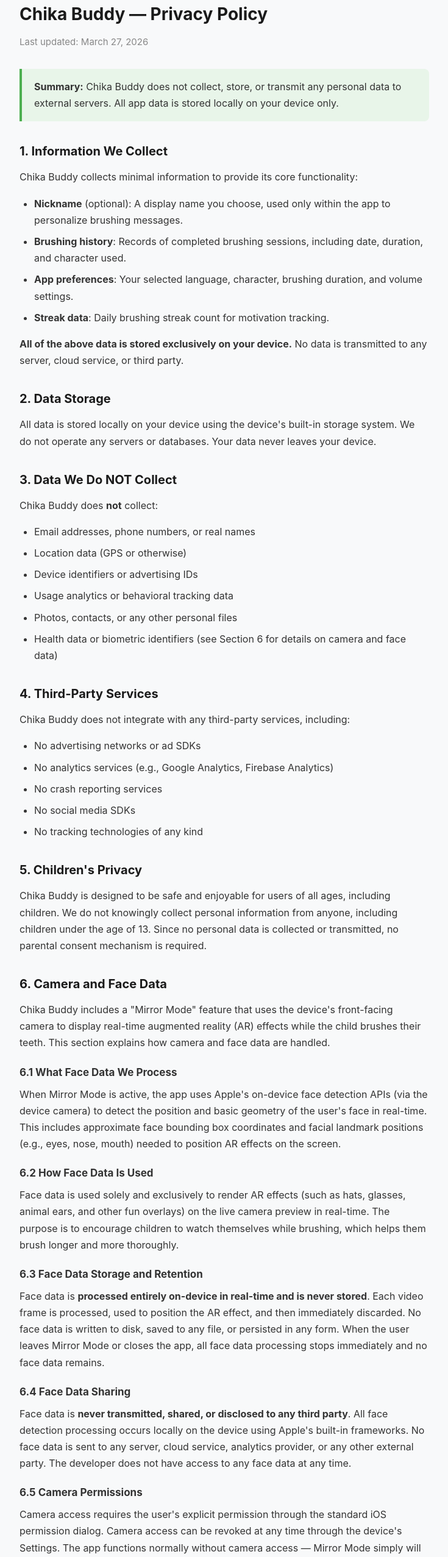
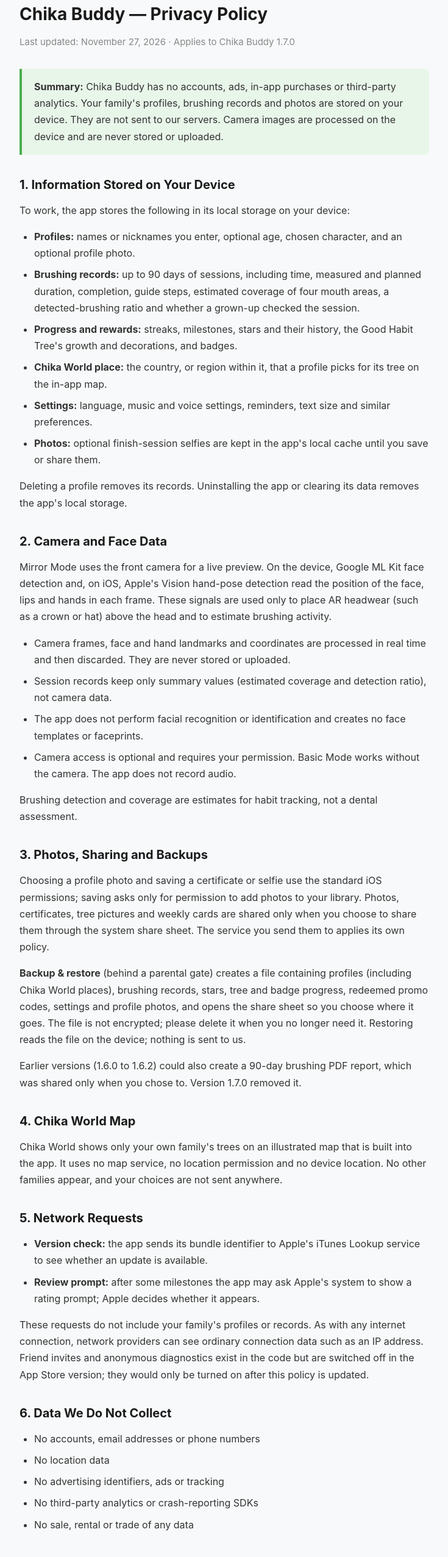
Before and after one commit to Denny-Hwang/chikachika-privacy, a plain HTML site: page index.html in a window 1280 px wide. Shown: the part 40-2594 px from the top of the page at 61% size, without its empty margins (272-1007 px from the left). Drawn offline with Linux system fonts and the light colour scheme.

Commit message:
Update the privacy policy for Chika Buddy 1.7.0
Match the app's current data handling: local profiles, photos and records;
on-device ML Kit face and Vision hand detection for AR headwear and
brushing estimates; user-initiated sharing and backup files; the
on-device Chika World place; the iTunes version check; the removed PDF
report.

Co-Authored-By: Claude Opus 5.5 <noreply@anthropic.com>

```diff
--- a/index.html
+++ b/index.html
@@ -66,72 +66,74 @@
 <body>
     <div class="container">
         <h1>Chika Buddy — Privacy Policy</h1>
-        <p class="subtitle">Last updated: March 27, 2026</p>
+        <p class="subtitle">Last updated: November 27, 2026 · Applies to Chika Buddy 1.7.0</p>
+
         <div class="highlight">
-            <p><strong>Summary:</strong> Chika Buddy does not collect, store, or transmit any personal data to external servers. All app data is stored locally on your device only.</p>
+            <p><strong>Summary:</strong> Chika Buddy has no accounts, ads, in-app purchases or third-party analytics. Your family's profiles, brushing records and photos are stored on your device. They are not sent to our servers. Camera images are processed on the device and are never stored or uploaded.</p>
         </div>
-        <h2>1. Information We Collect</h2>
-        <p>Chika Buddy collects minimal information to provide its core functionality:</p>
+
+        <h2>1. Information Stored on Your Device</h2>
+        <p>To work, the app stores the following in its local storage on your device:</p>
         <ul>
-            <li><strong>Nickname</strong> (optional): A display name you choose, used only within the app to personalize brushing messages.</li>
-            <li><strong>Brushing history</strong>: Records of completed brushing sessions, including date, duration, and character used.</li>
-            <li><strong>App preferences</strong>: Your selected language, character, brushing duration, and volume settings.</li>
-            <li><strong>Streak data</strong>: Daily brushing streak count for motivation tracking.</li>
+            <li><strong>Profiles:</strong> names or nicknames you enter, optional age, chosen character, and an optional profile photo.</li>
+            <li><strong>Brushing records:</strong> up to 90 days of sessions, including time, measured and planned duration, completion, guide steps, estimated coverage of four mouth areas, a detected-brushing ratio and whether a grown-up checked the session.</li>
+            <li><strong>Progress and rewards:</strong> streaks, milestones, stars and their history, the Good Habit Tree's growth and decorations, and badges.</li>
+            <li><strong>Chika World place:</strong> the country, or region within it, that a profile picks for its tree on the in-app map.</li>
+            <li><strong>Settings:</strong> language, music and voice settings, reminders, text size and similar preferences.</li>
+            <li><strong>Photos:</strong> optional finish-session selfies are kept in the app's local cache until you save or share them.</li>
         </ul>
-        <p><strong>All of the above data is stored exclusively on your device.</strong> No data is transmitted to any server, cloud service, or third party.</p>
-        <h2>2. Data Storage</h2>
-        <p>All data is stored locally on your device using the device's built-in storage system. We do not operate any servers or databases. Your data never leaves your device.</p>
-        <h2>3. Data We Do NOT Collect</h2>
-        <p>Chika Buddy does <strong>not</strong> collect:</p>
+        <p>Deleting a profile removes its records. Uninstalling the app or clearing its data removes the app's local storage.</p>
+
+        <h2>2. Camera and Face Data</h2>
+        <p>Mirror Mode uses the front camera for a live preview. On the device, Google ML Kit face detection and, on iOS, Apple's Vision hand-pose detection read the position of the face, lips and hands in each frame. These signals are used only to place AR headwear (such as a crown or hat) above the head and to estimate brushing activity.</p>
         <ul>
-            <li>Email addresses, phone numbers, or real names</li>
-            <li>Location data (GPS or otherwise)</li>
-            <li>Device identifiers or advertising IDs</li>
-            <li>Usage analytics or behavioral tracking data</li>
-            <li>Photos, contacts, or any other personal files</li>
-            <li>Health data or biometric identifiers (see Section 6 for details on camera and face data)</li>
+            <li>Camera frames, face and hand landmarks and coordinates are processed in real time and then discarded. They are never stored or uploaded.</li>
+            <li>Session records keep only summary values (estimated coverage and detection ratio), not camera data.</li>
+            <li>The app does not perform facial recognition or identification and creates no face templates or faceprints.</li>
+            <li>Camera access is optional and requires your permission. Basic Mode works without the camera. The app does not record audio.</li>
         </ul>
-        <h2>4. Third-Party Services</h2>
-        <p>Chika Buddy does not integrate with any third-party services, including:</p>
+        <p>Brushing detection and coverage are estimates for habit tracking, not a dental assessment.</p>
+
+        <h2>3. Photos, Sharing and Backups</h2>
+        <p>Choosing a profile photo and saving a certificate or selfie use the standard iOS permissions; saving asks only for permission to add photos to your library. Photos, certificates, tree pictures and weekly cards are shared only when you choose to share them through the system share sheet. The service you send them to applies its own policy.</p>
+        <p><strong>Backup &amp; restore</strong> (behind a parental gate) creates a file containing profiles (including Chika World places), brushing records, stars, tree and badge progress, redeemed promo codes, settings and profile photos, and opens the share sheet so you choose where it goes. The file is not encrypted; please delete it when you no longer need it. Restoring reads the file on the device; nothing is sent to us.</p>
+        <p>Earlier versions (1.6.0 to 1.6.2) could also create a 90-day brushing PDF report, which was shared only when you chose to. Version 1.7.0 removed it.</p>
+
+        <h2>4. Chika World Map</h2>
+        <p>Chika World shows only your own family's trees on an illustrated map that is built into the app. It uses no map service, no location permission and no device location. No other families appear, and your choices are not sent anywhere.</p>
+
+        <h2>5. Network Requests</h2>
         <ul>
-            <li>No advertising networks or ad SDKs</li>
-            <li>No analytics services (e.g., Google Analytics, Firebase Analytics)</li>
-            <li>No crash reporting services</li>
-            <li>No social media SDKs</li>
-            <li>No tracking technologies of any kind</li>
+            <li><strong>Version check:</strong> the app sends its bundle identifier to Apple's iTunes Lookup service to see whether an update is available.</li>
+            <li><strong>Review prompt:</strong> after some milestones the app may ask Apple's system to show a rating prompt; Apple decides whether it appears.</li>
         </ul>
-        <h2>5. Children's Privacy</h2>
-        <p>Chika Buddy is designed to be safe and enjoyable for users of all ages, including children. We do not knowingly collect personal information from anyone, including children under the age of 13. Since no personal data is collected or transmitted, no parental consent mechanism is required.</p>
-        <h2>6. Camera and Face Data</h2>
-        <p>Chika Buddy includes a "Mirror Mode" feature that uses the device's front-facing camera to display real-time augmented reality (AR) effects while the child brushes their teeth. This section explains how camera and face data are handled.</p>
-        <h3 style="font-size:17px; margin-top:20px; margin-bottom:8px;">6.1 What Face Data We Process</h3>
-        <p>When Mirror Mode is active, the app uses Apple's on-device face detection APIs (via the device camera) to detect the position and basic geometry of the user's face in real-time. This includes approximate face bounding box coordinates and facial landmark positions (e.g., eyes, nose, mouth) needed to position AR effects on the screen.</p>
-        <h3 style="font-size:17px; margin-top:20px; margin-bottom:8px;">6.2 How Face Data Is Used</h3>
-        <p>Face data is used solely and exclusively to render AR effects (such as hats, glasses, animal ears, and other fun overlays) on the live camera preview in real-time. The purpose is to encourage children to watch themselves while brushing, which helps them brush longer and more thoroughly.</p>
-        <h3 style="font-size:17px; margin-top:20px; margin-bottom:8px;">6.3 Face Data Storage and Retention</h3>
-        <p>Face data is <strong>processed entirely on-device in real-time and is never stored</strong>. Each video frame is processed, used to position the AR effect, and then immediately discarded. No face data is written to disk, saved to any file, or persisted in any form. When the user leaves Mirror Mode or closes the app, all face data processing stops immediately and no face data remains.</p>
-        <h3 style="font-size:17px; margin-top:20px; margin-bottom:8px;">6.4 Face Data Sharing</h3>
-        <p>Face data is <strong>never transmitted, shared, or disclosed to any third party</strong>. All face detection processing occurs locally on the device using Apple's built-in frameworks. No face data is sent to any server, cloud service, analytics provider, or any other external party. The developer does not have access to any face data at any time.</p>
-        <h3 style="font-size:17px; margin-top:20px; margin-bottom:8px;">6.5 Camera Permissions</h3>
-        <p>Camera access requires the user's explicit permission through the standard iOS permission dialog. Camera access can be revoked at any time through the device's Settings. The app functions normally without camera access — Mirror Mode simply will not be available.</p>
-        <h3 style="font-size:17px; margin-top:20px; margin-bottom:8px;">6.6 No Facial Recognition or Identification</h3>
-        <p>Chika Buddy does <strong>not</strong> perform facial recognition, facial identification, or any form of biometric identification. The app does not create face profiles, face templates, or faceprints. The face detection is used only to determine where to place visual AR effects on the screen.</p>
-        <h2>7. Data Sharing</h2>
-        <p>We do not share, sell, rent, or trade any user data with any third party. Since all data is stored locally on your device, there is no data on our end to share.</p>
+        <p>These requests do not include your family's profiles or records. As with any internet connection, network providers can see ordinary connection data such as an IP address. Friend invites and anonymous diagnostics exist in the code but are switched off in the App Store version; they would only be turned on after this policy is updated.</p>
+
+        <h2>6. Data We Do Not Collect</h2>
+        <ul>
+            <li>No accounts, email addresses or phone numbers</li>
+            <li>No location data</li>
+            <li>No advertising identifiers, ads or tracking</li>
+            <li>No third-party analytics or crash-reporting SDKs</li>
+            <li>No sale, rental or trade of any data</li>
+        </ul>
+
+        <h2>7. Children's Privacy</h2>
+        <p>Chika Buddy is made for families with children. The app does not create accounts, does not profile children for advertising, and does not send their names, photos or brushing records to our servers. Parent-only features, such as backup and restore, are behind a parental gate.</p>
+
         <h2>8. Data Deletion</h2>
-        <p>You can delete all Chika Buddy data at any time by:</p>
-        <ul>
-            <li>Uninstalling the app (removes all local data)</li>
-            <li>Clearing app data through your device settings</li>
-        </ul>
-        <p>Since no data exists on external servers, uninstalling the app ensures complete data removal.</p>
+        <p>You can delete a profile in the app, or delete all Chika Buddy data by uninstalling the app or clearing its data. Photos, cards or backup files that you already saved or shared to another app or your photo library must be deleted there. Device backups (such as iCloud Backup) follow your system settings.</p>
+
         <h2>9. Security</h2>
-        <p>Your data is protected by your device's built-in security features, including device encryption. Since no data is transmitted over the internet, there is no risk of data interception during transmission.</p>
-        <h2>10. Changes to This Privacy Policy</h2>
-        <p>We may update this Privacy Policy from time to time. Any changes will be posted on this page with an updated "Last updated" date. We encourage you to review this page periodically.</p>
+        <p>Data in the app is protected by your device's built-in security, including device encryption.</p>
+
+        <h2>10. Changes to This Policy</h2>
+        <p>We will update this page, and its "Last updated" date, before any change in how the app handles data, including before any optional network feature is turned on.</p>
+
         <h2>11. Contact Us</h2>
-        <p>If you have any questions or concerns about this Privacy Policy, please contact us at:</p>
-        <p><strong>Email:</strong> <a href="mailto:ggoboogihouse@gmail.com">ggoboogihouse@gmail.com</a></p>
+        <p>If you have questions about this policy, please contact us at:<br>
+        Email: <a href="mailto:ggoboogihouse@gmail.com">ggoboogihouse@gmail.com</a></p>
+
         <div class="footer">
             <p>&copy; 2026 Sungjoo Hwang. All rights reserved.</p>
             <p>Chika Buddy is a free app with no ads and no tracking.</p>
```
